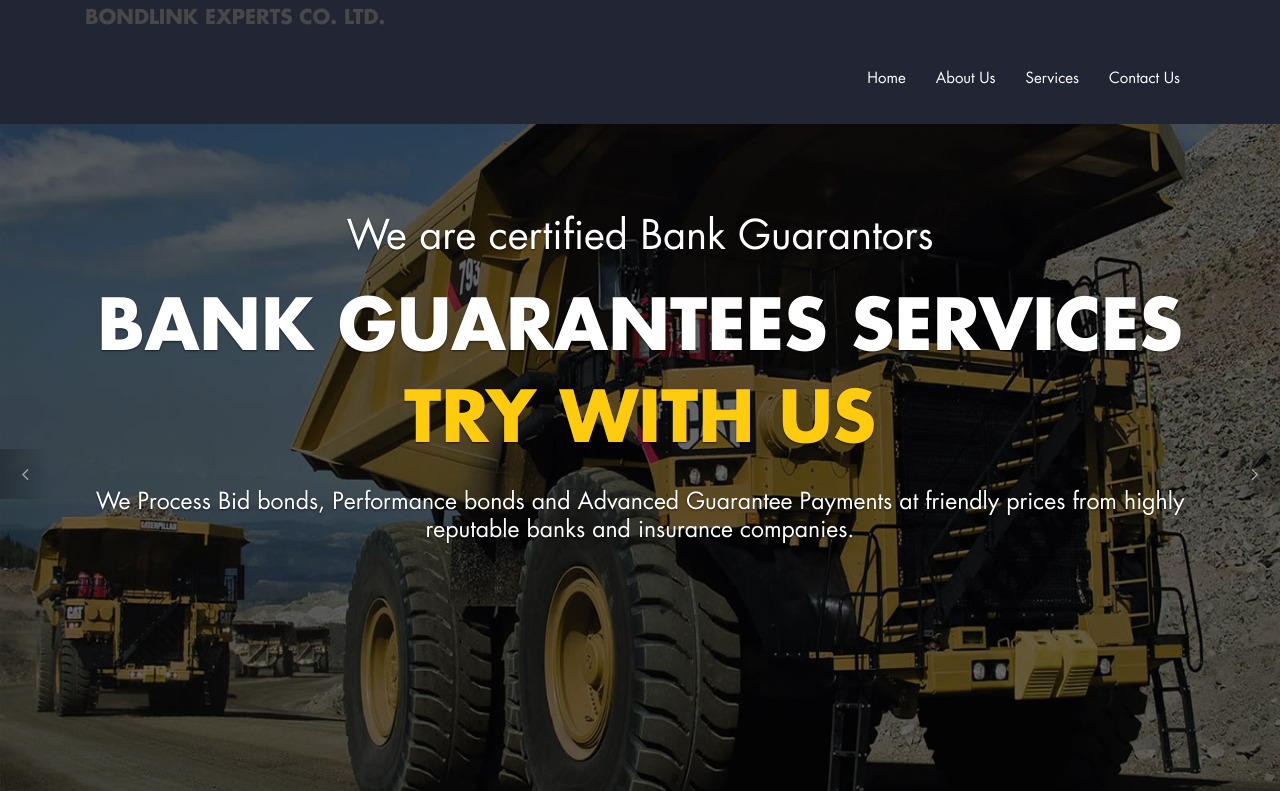
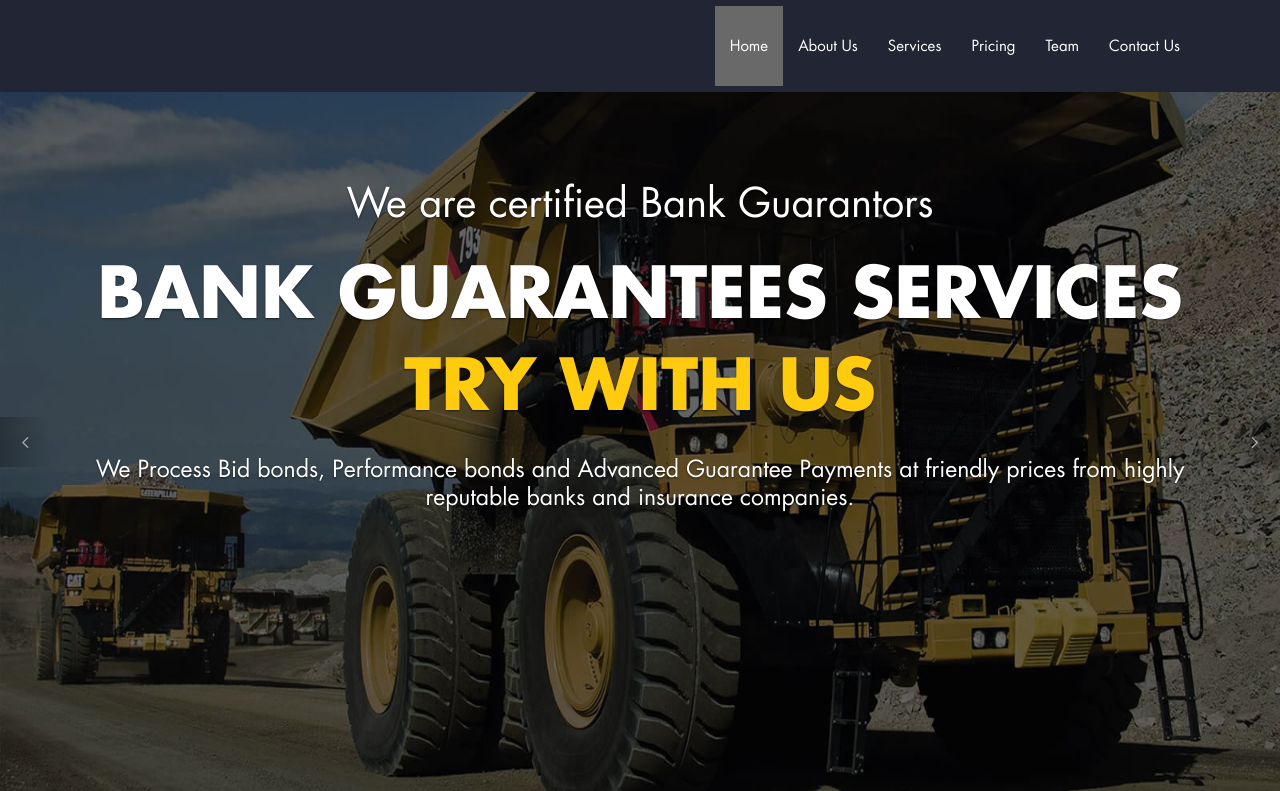
Before and after one commit to WaswaRodgers/bondlink, a PHP site: page / in a window 1280 px wide. Shown: the top 791 px of the page. Run offline with PHP 8.4, Linux system fonts and the light colour scheme; data that the repository does not hold is empty.

Commit message:
Added five pages: about, contact, pricing, services, team

```diff
--- /dev/null
+++ b/about.php
@@ -0,0 +1,2 @@
+<?php include_once('includes/header.php'); ?>
+<?php include_once('includes/footer.php'); ?>
--- /dev/null
+++ b/contact.php
@@ -0,0 +1,2 @@
+<?php include_once('includes/header.php'); ?>
+<?php include_once('includes/footer.php'); ?>
--- a/includes/header.php
+++ b/includes/header.php
@@ -1,3 +1,5 @@
+<?php $active_page = basename($_SERVER['PHP_SELF'], ".php"); ?>
+
 <!DOCTYPE html>
 <!--[if IE 8]> <html lang="en" class="ie8"> <![endif]-->
 <!--[if !IE]><!--> <html lang="en"> <!--<![endif]-->
@@ -23,6 +25,16 @@
         <![endif]-->
     </head>
     <body>
+        <style>
+            .highlighted {
+                background-color: #696969;
+                /*border-bottom: 10px solid #696969;*/
+            }
+
+           /* .highlighted:hover {
+                border: 2px solid #;
+            }*/
+        </style>
 
         <!-- Preloader -->
 
@@ -82,12 +94,13 @@
                     </div>
                     <!-- Navigation -->
                     <div class="collapse navbar-collapse" id="navbar-menu">
-                        <h3>Bondlink Experts Co. Ltd.</h3>
                         <ul class="nav navbar-nav menu">
-                            <li class="navbar-item"><a class="nav-link <?php ($active_page == 'home') ? 'border border-primary' : ''; ?>" href="index.php">Home</a></li>
-                            <li class="navbar-item"><a class="nav-link <?php ($active_page == '#about') ? 'active' : ''; ?>" href="#about">About Us</a></li>
-                            <li class="navbar-item"><a class="nav-link <?php ($active_page == '#services') ? 'active' : ''; ?>" href="#services">Services</a></li>
-                            <li class="navbar-item"><a class="nav-link <?php ($active_page == '#contact-us') ? 'active' : ''; ?>" href="#contact_form">Contact Us</a></li>
+                            <li class="navbar-item <?php echo ($active_page == 'index') ? 'highlighted' : ''; ?>"><a class="nav-link" href="index.php">Home</a></li>
+                            <li class="navbar-item <?php echo ($active_page == 'about') ? 'highlighted' : ''; ?>"><a class="nav-link" href="about.php">About Us</a></li>
+                            <li class="navbar-item <?php echo ($active_page == 'services') ? 'highlighted' : ''; ?>"><a class="nav-link" href="services.php">Services</a></li>
+                            <li class="navbar-item <?php echo ($active_page == 'pricing') ? 'highlighted' : ''; ?>"><a class="nav-link" href="pricing.php">Pricing</a></li>
+                            <li class="navbar-item <?php echo ($active_page == 'team') ? 'highlighted' : ''; ?>"><a class="nav-link" href="team.php">Team</a></li>
+                            <li class="navbar-item <?php echo ($active_page == 'contact') ? 'highlighted' : ''; ?>"><a class="nav-link" href="contact.php">Contact Us</a></li>
                         </ul>
                     </div>
                 </div>
--- a/index.php
+++ b/index.php
@@ -1,6 +1,6 @@
 <?php
-    include('includes/header.php');
-    $active_page = 'home';
+    include_once('includes/header.php');
+
 ?>
 
                             <style>
--- /dev/null
+++ b/pricing.php
@@ -0,0 +1,2 @@
+<?php include_once('includes/header.php'); ?>
+<?php include_once('includes/footer.php'); ?>
--- /dev/null
+++ b/services.php
@@ -0,0 +1,2 @@
+<?php include_once('includes/header.php'); ?>
+<?php include_once('includes/footer.php'); ?>
--- /dev/null
+++ b/team.php
@@ -0,0 +1,2 @@
+<?php include_once('includes/header.php'); ?>
+<?php include_once('includes/footer.php'); ?>
```
